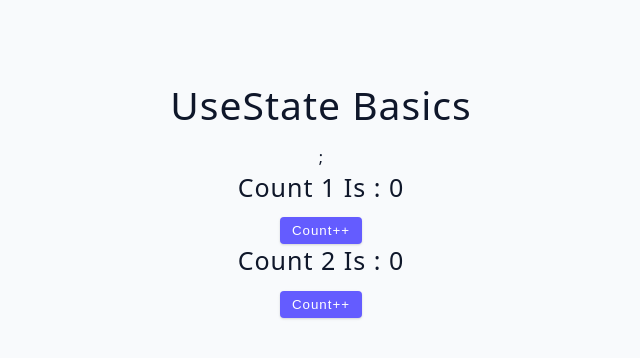
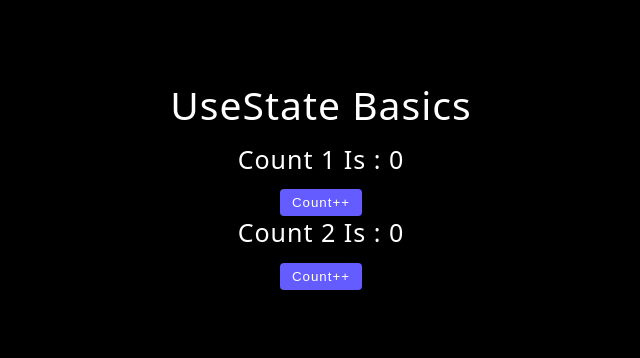
Before and after one commit to karmaaryan/learnReact-1, a React (Vite) app in the folder aryan/firstViteApp/: page / in a window 1280 px wide. Shown: the top 358 px of the page, without its empty margins (319-959 px from the left). Built offline with nearby package versions, Linux system fonts and the light colour scheme.

Commit message:
useState basics

```diff
--- a/aryan/firstViteApp/src/index.css
+++ b/aryan/firstViteApp/src/index.css
@@ -67,6 +67,8 @@ body {
   font-weight: 400;
   line-height: 1.75;
   color: var(--textColor);
+  background-color: black;
+  color: white;
 }
 
 p {
--- a/aryan/firstViteApp/src/tutorial/01-useState/starter/02-useState-basics.jsx
+++ b/aryan/firstViteApp/src/tutorial/01-useState/starter/02-useState-basics.jsx
@@ -15,7 +15,7 @@ const UseStateBasics = () => {
   }
 
   return <>
-    <h2>useState basics</h2>;
+    <h2>useState basics</h2>
     <h4>Count 1 is : {numberValue}</h4>
     <button className="btn" onClick={func}>Count++</button>
     <h4>Count 2 is : {numberValue2}</h4>
```
Also changed, not shown: 1 other file (tests, documents, lock files or other folders).
